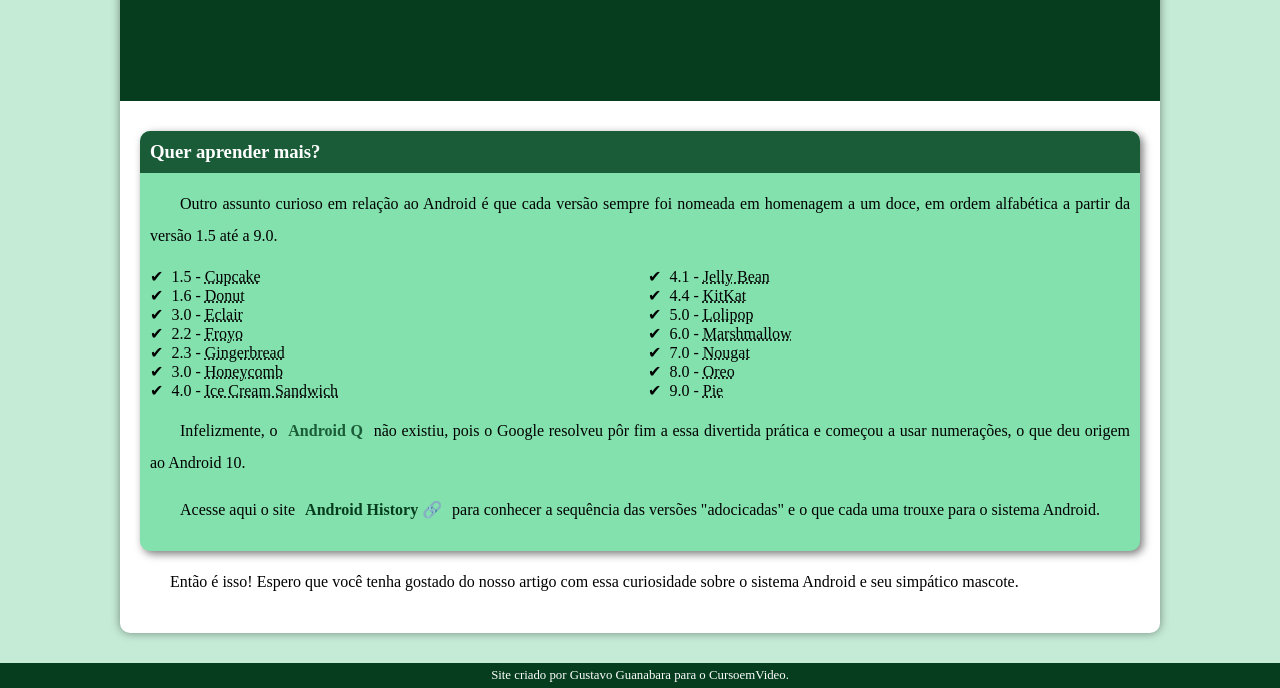
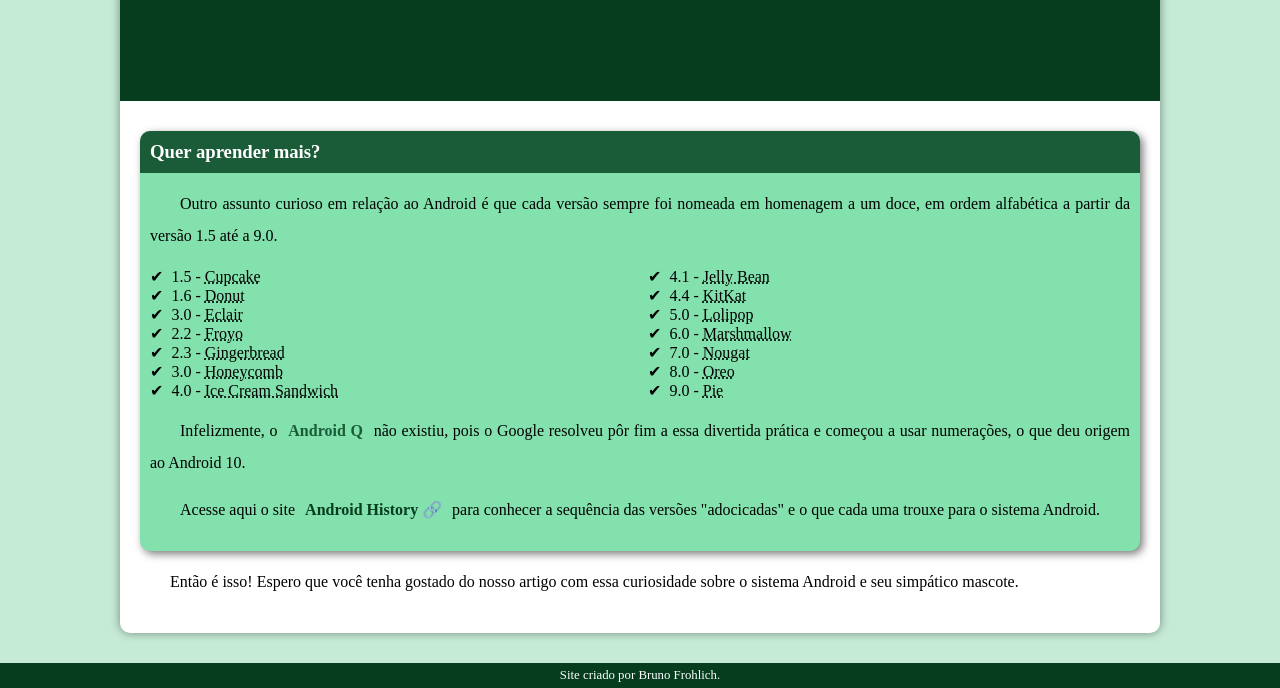
Before and after one commit to brunopp00/projeto-android, a plain HTML site: page index.html in a window 1280 px wide. Shown: the part 2159-2847 px from the top of the page. Drawn offline with Linux system fonts and the light colour scheme; files whose address does not match are found by name.

Commit message:
Update index.html

```diff
--- a/index.html
+++ b/index.html
@@ -101,7 +101,7 @@
     </main>
     <footer>
         <p>
-            Site criado por Gustavo Guanabara para o CursoemVideo.
+            Site criado por Bruno Frohlich.
         </p>
     </footer>
 </body>
```
